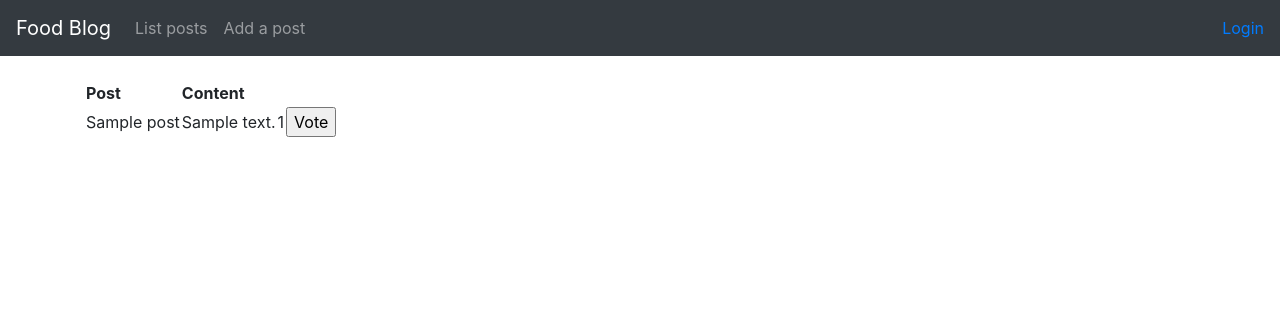
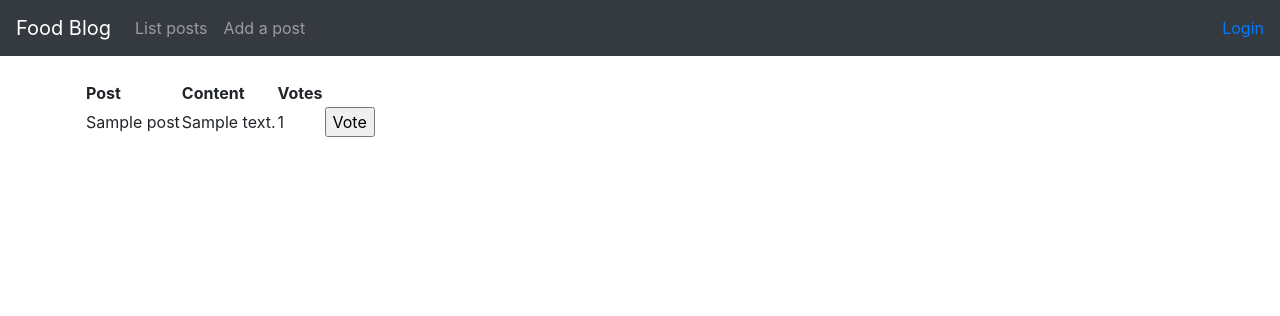
Before and after one commit to hupijekku/tsoha, a Flask app: page /posts in a window 1280 px wide. Shown: the top 316 px of the page. Run offline with Flask 2, Linux system fonts and the light colour scheme; tables that the repository leaves empty hold one stand-in row (values such as "Sample post"); some libraries are stand-ins or nearby versions.

Commit message:
Votes header to list view

```diff
--- a/application/templates/posts/list.html
+++ b/application/templates/posts/list.html
@@ -5,6 +5,7 @@
         <tr>
             <th> Post </th>
             <th> Content </th>
+            <th> Votes </th>
         </tr>
         {% for post in posts %}
         <tr>
```
